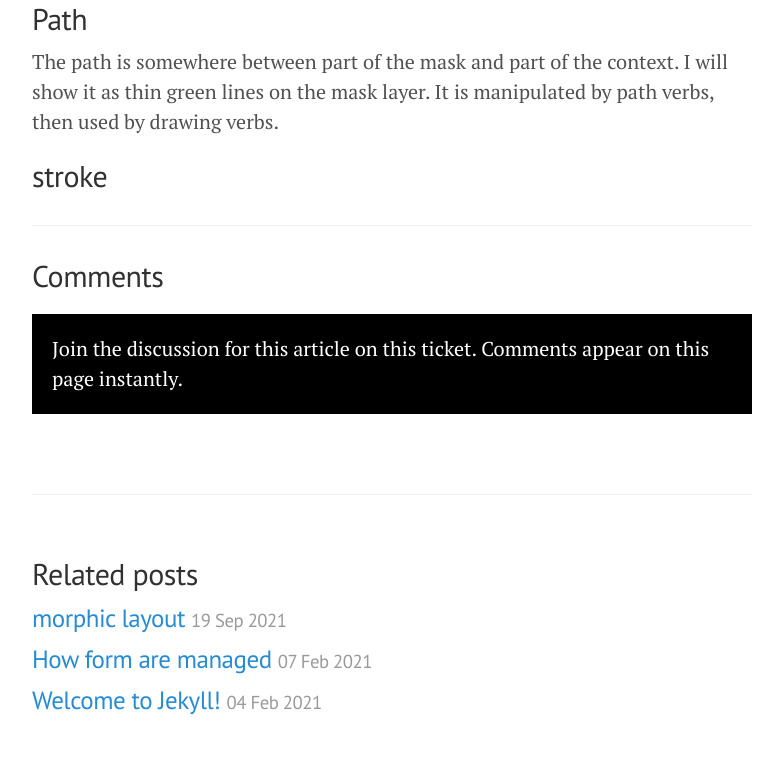
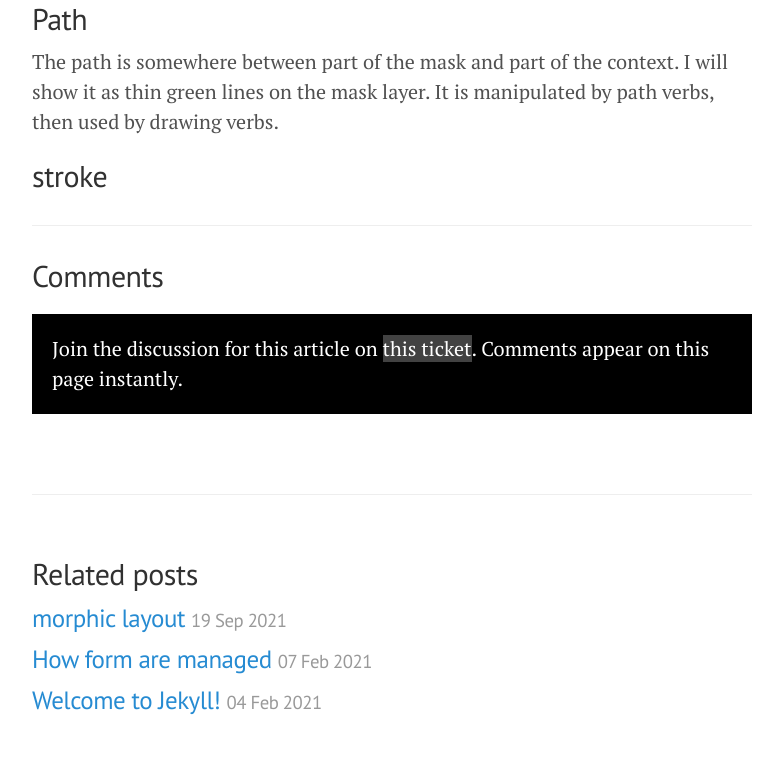
Before and after one commit to rvillemeur/rvillemeur.github.io, a Jekyll site: the page built from _posts/2021-03-01-athens-short-tutorial.md, in a window 1280 px wide. Shown: the part 5305-6081 px from the top of the page, without its empty margins (248-1031 px from the left). Built offline with Jekyll 4.4.1, drawn with Linux system fonts in a browser that asks for light colours.

Commit message:
small change on comment background

```diff
--- a/assets/css/comment.css
+++ b/assets/css/comment.css
@@ -49,6 +49,7 @@
     padding: 1rem;
 
     a {
+        background: #424242;
         color: #fff;
         border-bottom-color: #fff;
         outline-color: #fff;
```
